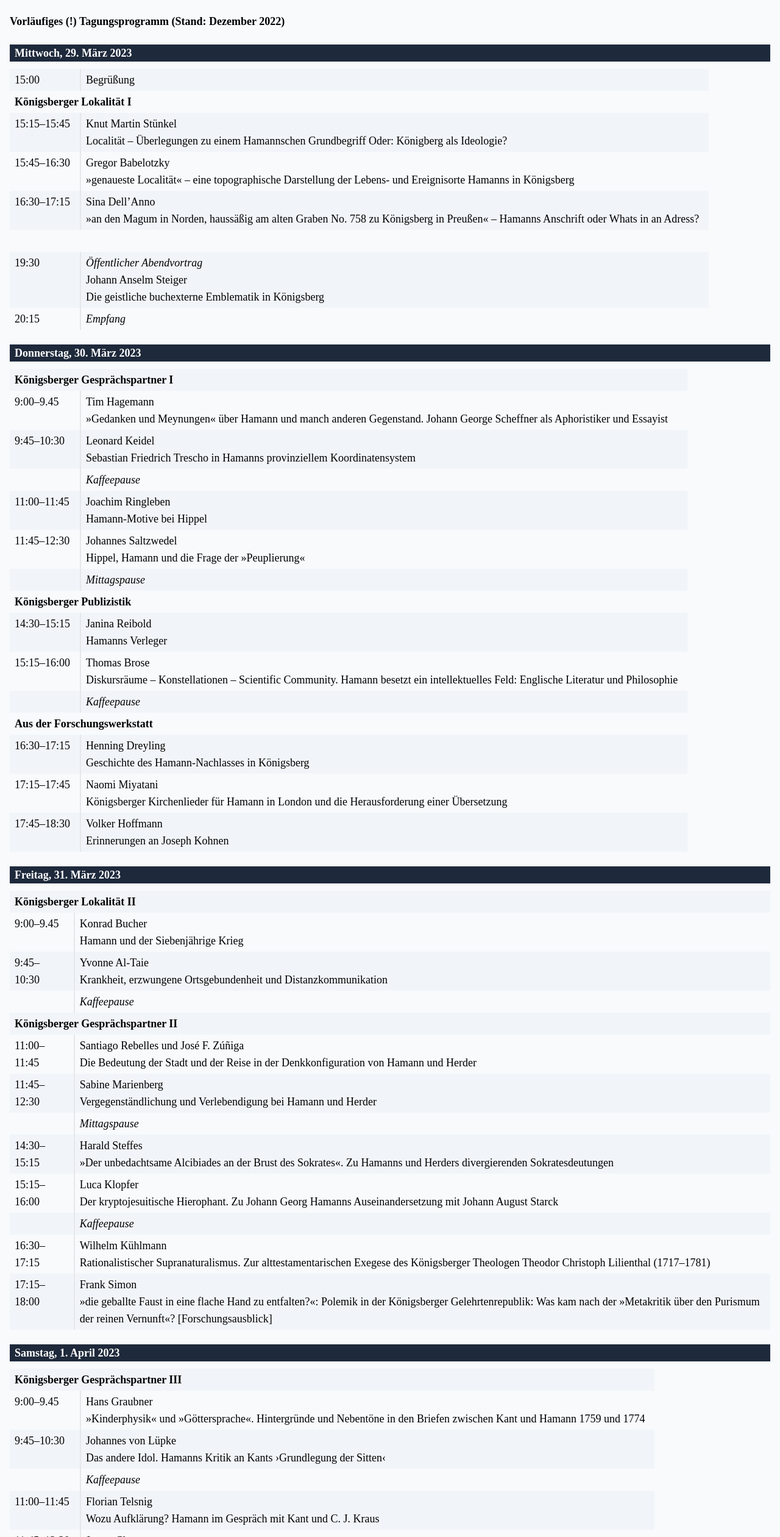
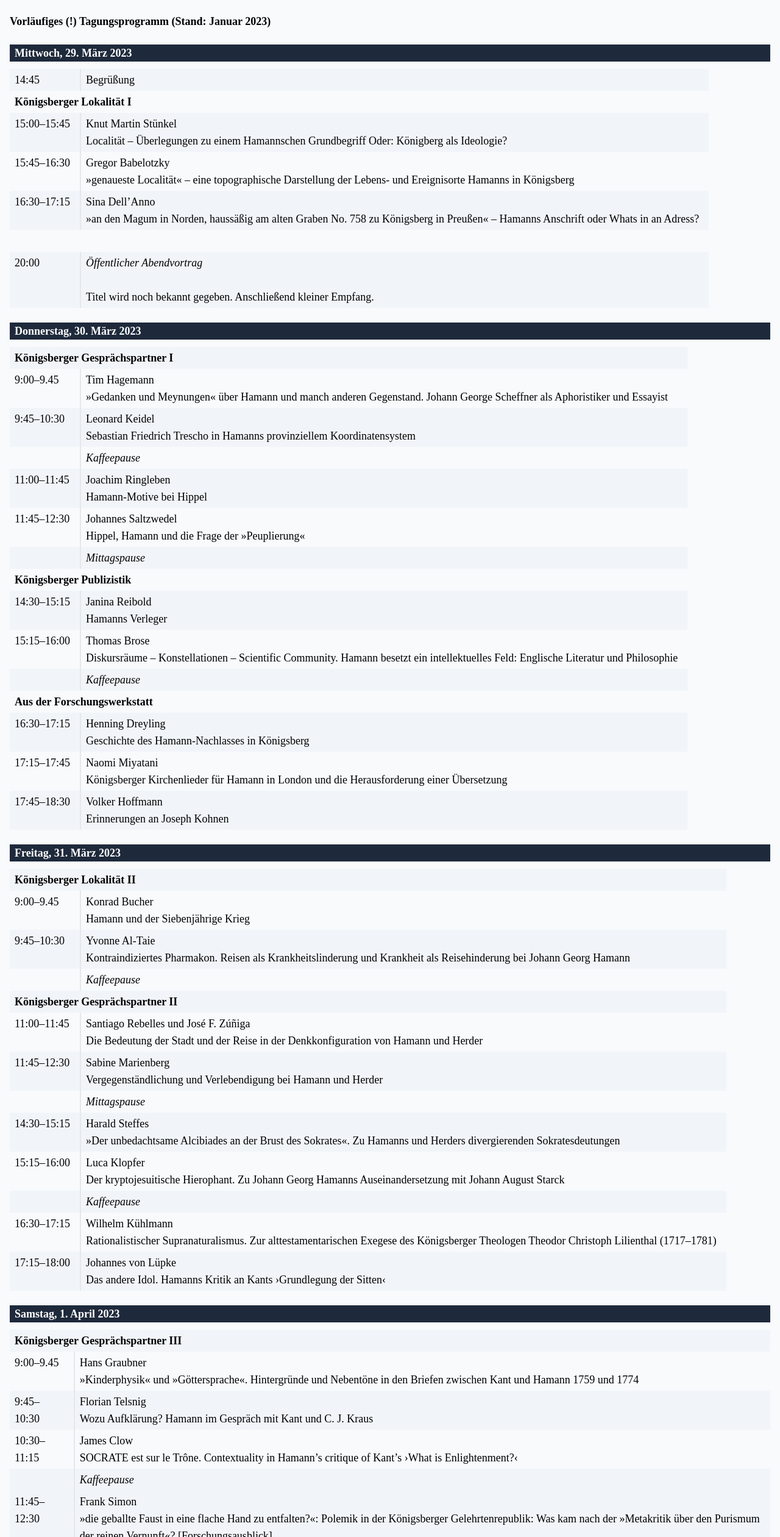
Before and after one commit to Theodor-Springmann-Stiftung/hamann-kolloquium, a website built with Vite: page index.html in a window 1280 px wide. Shown: the part 1076-3597 px from the top of the page at 61% size. Built offline with nearby package versions, Linux system fonts and the light colour scheme; a web font is replaced by a local one.

Commit message:
Neue Version Tagungsprogramm

```diff
--- a/index.html
+++ b/index.html
@@ -35,19 +35,19 @@
     <p>Dabei hat Hamann keinesfalls seine Abhängigkeit verleugnet. So liegen seiner Autorschaft umfangreiche Lektüren zugrunde. So ist er besonders intensiv durch die Tradition lutherischer Theologie und Frömmigkeit geprägt. So weiß er sich auch einzelnen Lehrern und Gesprächspartnern im damaligen Königsberg verpflichtet. </p>
     <p>Mit dem <em>13. Internationalen Hamann-Kolloquium</em> verfolgen wir das Ziel, solche Gesprächskonstellationen genauer zu rekonstruieren, indem wir die besonderen lokalen Voraussetzungen und Bedingungen der Kommunikation (u.a. Zeitungen, Buchhandel und Verlagswesen) in den Blick rücken und indem wir Gesprächspartner einbeziehen, die bislang in der Forschung noch nicht die gebührende Aufmerksamkeit gefunden haben. Beiträge zur Hamann-Forschung im engeren Sinn verbinden sich mit solchen zur Königsberger Lokalgeschichte sowie zur Geistesgeschichte der europäischen Aufklärung. In dieser Interdisziplinarität, in der sich die verschiedenen Beiträge wechselseitig herausfordern und bereichern, liegen die Chancen des geplanten <em>Kolloquiums</em>.</p>
 
-    <h3 class="font-bold mt-6" id="Programm">Vorläufiges (!) Tagungsprogramm (Stand: Dezember 2022)</h3>
+    <h3 class="font-bold mt-6" id="Programm">Vorläufiges (!) Tagungsprogramm (Stand: Januar 2023)</h3>
     <div class="lg:mr-24">
     <p class="mt-6 font-bold text-white bg-slate-800 px-2">Mittwoch, 29. März 2023</p>
     <table class="table-auto border-collapse mt-2">
       <tr>
-      <td>15:00</td>
+      <td>14:45</td>
       <td>Begrüßung</td>
       </tr>
       <tr>
       <td class="font-bold" colspan="2">Königsberger Lokalität I</td>
       </tr>
       <tr>
-      <td>15:15–15:45</td>
+      <td>15:00–15:45</td>
       <td>
         Knut Martin Stünkel<br/>Localität – Überlegungen zu einem Hamannschen Grundbegriff Oder: Königberg als Ideologie?
       </td>
@@ -68,19 +68,13 @@
         <td colspan="2">&nbsp;</td>
       </tr>
       <tr>
-      <td>19:30</td>
+      <td>20:00</td>
       <td>
-        <em>Öffentlicher Abendvortrag</em><br/>
-        Johann Anselm Steiger<br/>Die geistliche buchexterne Emblematik in Königsberg
+        <em>Öffentlicher Abendvortrag</em><br/><br/>
+       Titel wird noch bekannt gegeben. Anschließend kleiner Empfang.
       </td>
       </tr>
-      <tr>
-      <td>20:15</td>
-      <td>
-        <em>Empfang</em>
-      </td>
-      </tr>
-    </table>
+         </table>
 
     <p class="mt-6 font-bold text-white bg-slate-800 px-2">Donnerstag, 30. März 2023</p>
     <table class="table-auto border-collapse mt-2">
@@ -175,7 +169,7 @@
       <tr>
       <td>9:45–10:30</td>
       <td>
-        Yvonne Al-Taie<br/>Krankheit, erzwungene Ortsgebundenheit und Distanzkommunikation
+        Yvonne Al-Taie<br/>Kontraindiziertes Pharmakon. Reisen als Krankheitslinderung und Krankheit als Reisehinderung bei Johann Georg Hamann
       </td>
       </tr>
       <tr>
@@ -226,7 +220,7 @@
       <tr>
       <td>17:15–18:00</td>
       <td>
-        Frank Simon<br/>»die geballte Faust in eine flache Hand zu entfalten?«: Polemik in der Königsberger Gelehrtenrepublik: Was kam nach der »Metakritik über den Purismum der reinen Vernunft«? [Forschungsausblick]
+       Johannes von Lüpke<br/>Das andere Idol. Hamanns Kritik an Kants ›Grundlegung der Sitten‹
       </td>
       </tr>
     </table>
@@ -246,37 +240,33 @@
       <tr>
       <td>9:45–10:30</td>
       <td>
-        Johannes von Lüpke<br/>Das andere Idol. Hamanns Kritik an Kants ›Grundlegung der Sitten‹
+	   Florian Telsnig<br/>Wozu Aufklärung? Hamann im Gespräch mit Kant und C. J. Kraus
+	   </td>
+      </tr>
+      <td>10:30–11:15</td>
+      <td>
+        James Clow<br/>SOCRATE est sur le Trône. Contextuality in Hamann’s critique of Kant’s ›What is Enlightenment?‹
       </td>
       </tr>
-      <tr>
+	  <tr>
       <td></td>
       <td><em>Kaffeepause</em></td>
       </tr>
       <tr>
-      <td>11:00–11:45</td>
+      <tr>
+      <td>11:45–12:30</td>
       <td>
-        Florian Telsnig<br/>Wozu Aufklärung? Hamann im Gespräch mit Kant und C. J. Kraus
+       Frank Simon<br/>»die geballte Faust in eine flache Hand zu entfalten?«: Polemik in der Königsberger Gelehrtenrepublik: Was kam nach der »Metakritik über den Purismum der reinen Vernunft«? [Forschungsausblick]
       </td>
       </tr>
       <tr>
-      <td>11:45–12:30</td>
-      <td>
-        James Clow<br/>SOCRATE est sur le Trône. Contextuality in Hamann’s critique of Kant’s ›What is Enlightenment?‹
-      </td>
-      </tr>
-      <tr>
-      <td></td>
-      <td><em>Kaffeepause</em></td>
-      </tr>
-      <tr>
-      <td>13:00–13:45</td>
+      <td>12:30–13:15</td>
       <td>
         Oswald Bayer<br/>Lokalität, Individualität, Personalität
       </td>
       </tr>
       <tr>
-      <td>13:45–14:30</td>
+      <td>13:15–13:45</td>
       <td>
         <em>Abschlussdiskussion</em>
       </td>
```
